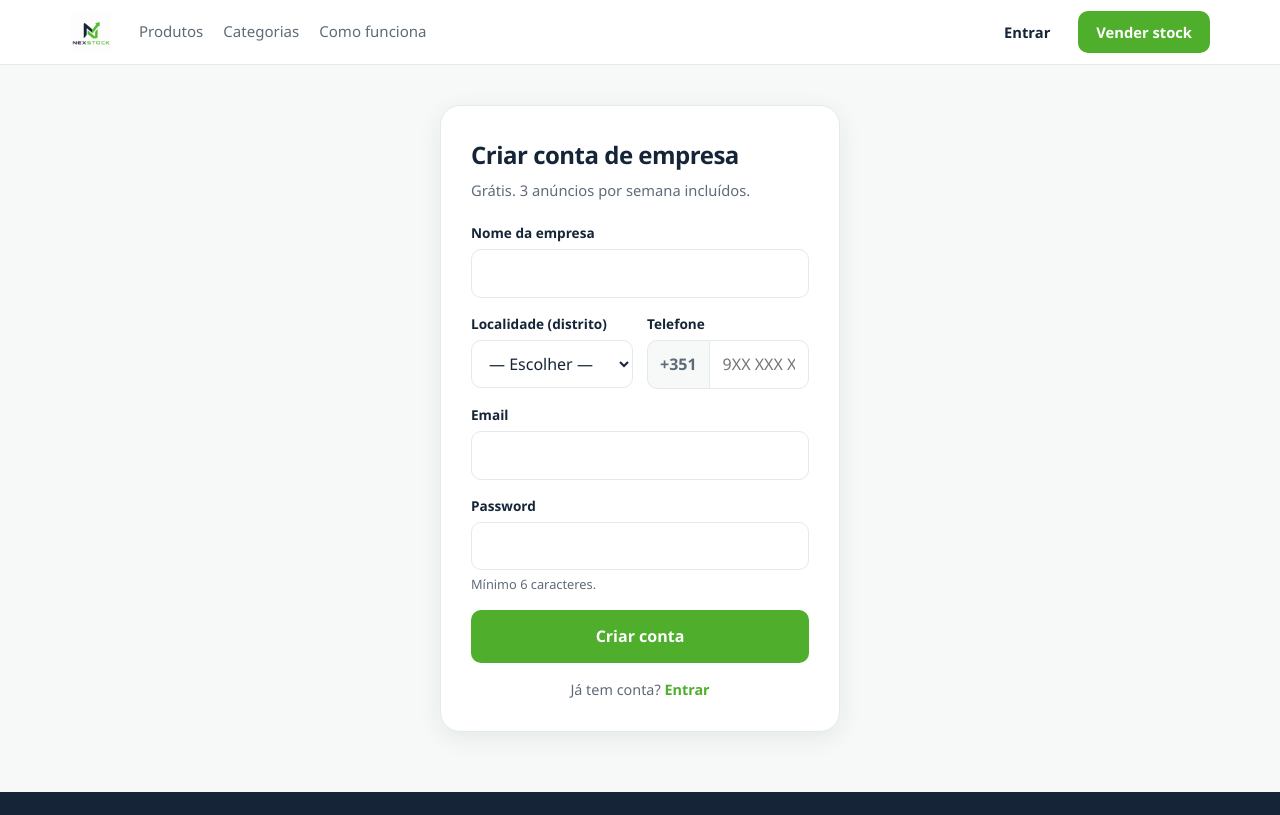
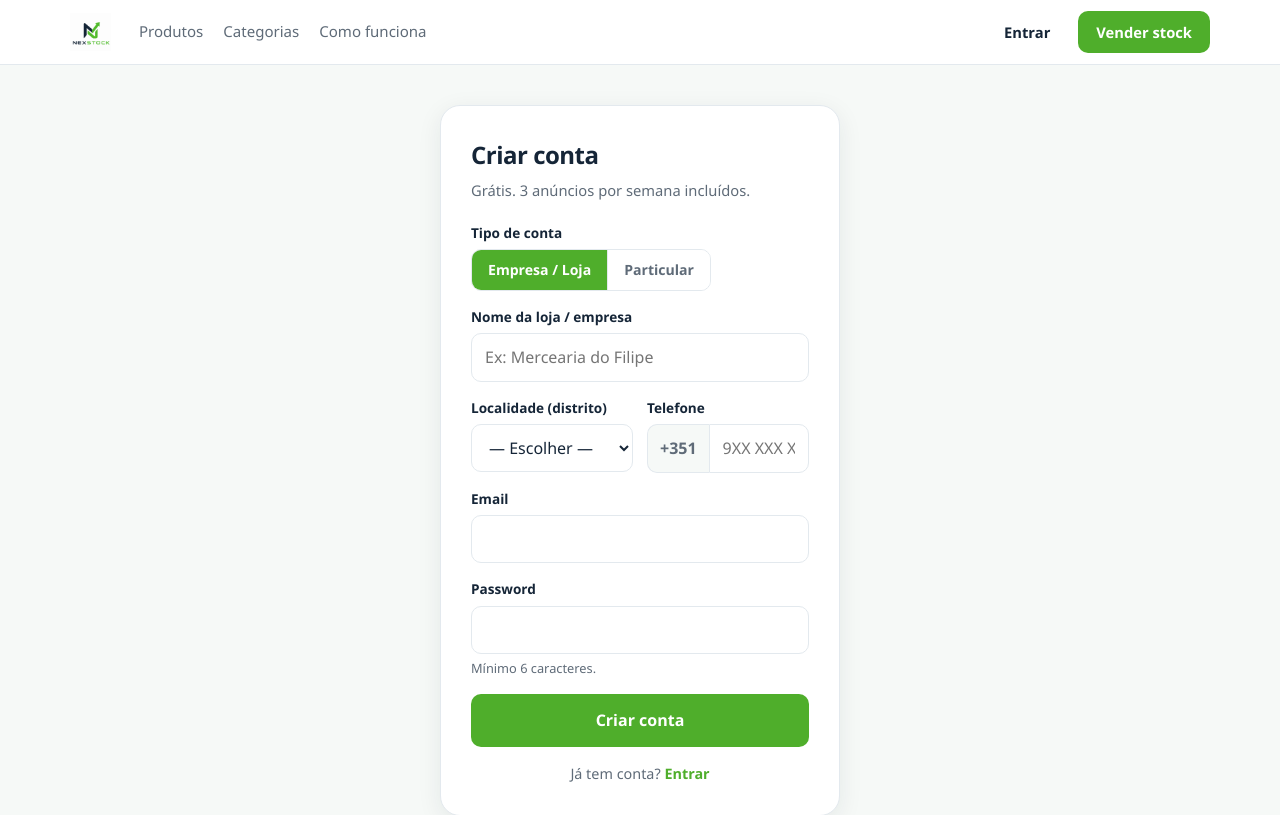
Before and after one commit to anirudhatalmale6-alt/sobra-platform, a React (Vite) app: page /registar in a window 1280 px wide. Shown: the top 815 px of the page. Built offline with nearby package versions, Linux system fonts and the light colour scheme.

Commit message:
Add account type (Empresa/Particular) with dynamic name label; migration adds profiles.account_type

```diff
--- a/src/index.css
+++ b/src/index.css
@@ -201,3 +201,9 @@ footer.site a:hover{color:#fff}
 .activity .ticker{margin-left:auto;color:#9fb0c2;white-space:nowrap;overflow:hidden;text-overflow:ellipsis;max-width:42%;animation:fadein .5s}
 @keyframes fadein{from{opacity:0}to{opacity:1}}
 @media(max-width:640px){.activity .ticker{display:none}.activity-in{gap:12px}}
+
+/* segmented toggle (account type) */
+.segmented{display:inline-flex;border:1px solid var(--line);border-radius:10px;overflow:hidden}
+.segmented button{padding:9px 16px;background:#fff;border:0;cursor:pointer;font-weight:600;color:var(--muted);font-size:.88rem;transition:.15s}
+.segmented button+button{border-left:1px solid var(--line)}
+.segmented button.on{background:var(--green);color:#fff}
--- a/src/lib/types.ts
+++ b/src/lib/types.ts
@@ -13,9 +13,12 @@ export const CONDITIONS: Condition[] = [
   "Liquidação",
 ];
 
+export type AccountType = "empresa" | "particular";
+
 export interface Profile {
   id: string;
   company_name: string;
+  account_type: AccountType;
   description: string | null;
   location: string | null;
   address: string | null;
--- a/src/pages/EditProfile.tsx
+++ b/src/pages/EditProfile.tsx
@@ -8,6 +8,7 @@ import PhoneInput from "../components/PhoneInput";
 export default function EditProfile() {
   const { user, profile, refreshProfile } = useAuth();
   const navigate = useNavigate();
+  const [accountType, setAccountType] = useState<"empresa" | "particular">("empresa");
   const [company, setCompany] = useState("");
   const [description, setDescription] = useState("");
   const [location, setLocation] = useState("");
@@ -20,6 +21,7 @@ export default function EditProfile() {
 
   useEffect(() => {
     if (profile) {
+      setAccountType(profile.account_type === "particular" ? "particular" : "empresa");
       setCompany(profile.company_name || "");
       setDescription(profile.description || "");
       setLocation(profile.location || "");
@@ -38,6 +40,7 @@ export default function EditProfile() {
     const { error } = await supabase.from("profiles").upsert({
       id: user.id,
       company_name: company,
+      account_type: accountType,
       description,
       location,
       address,
@@ -67,7 +70,18 @@ export default function EditProfile() {
 
         <form onSubmit={handleSubmit}>
           <div className="field">
-            <label>Nome da empresa</label>
+            <label>Tipo de conta</label>
+            <div className="segmented">
+              <button type="button" className={accountType === "empresa" ? "on" : ""} onClick={() => setAccountType("empresa")}>
+                Empresa / Loja
+              </button>
+              <button type="button" className={accountType === "particular" ? "on" : ""} onClick={() => setAccountType("particular")}>
+                Particular
+              </button>
+            </div>
+          </div>
+          <div className="field">
+            <label>{accountType === "empresa" ? "Nome da loja / empresa" : "Nome (pessoa)"}</label>
             <input value={company} onChange={(e) => setCompany(e.target.value)} required />
           </div>
           <div className="field">
--- a/src/pages/Register.tsx
+++ b/src/pages/Register.tsx
@@ -7,6 +7,7 @@ import PhoneInput from "../components/PhoneInput";
 
 export default function Register() {
   const { backendReady } = useAuth();
+  const [accountType, setAccountType] = useState<"empresa" | "particular">("empresa");
   const [company, setCompany] = useState("");
   const [location, setLocation] = useState("");
   const [phone, setPhone] = useState("");
@@ -33,7 +34,7 @@ export default function Register() {
     const { data, error: signErr } = await supabase.auth.signUp({
       email,
       password,
-      options: { data: { company_name: company } },
+      options: { data: { company_name: company, account_type: accountType } },
     });
 
     if (signErr) {
@@ -48,6 +49,7 @@ export default function Register() {
       await supabase.from("profiles").upsert({
         id: data.user.id,
         company_name: company,
+        account_type: accountType,
         location,
         phone,
       });
@@ -82,7 +84,7 @@ export default function Register() {
   return (
     <div className="auth-wrap">
       <div className="panel">
-        <h1>Criar conta de empresa</h1>
+        <h1>Criar conta</h1>
         <p className="sub">Grátis. 3 anúncios por semana incluídos.</p>
 
         {!backendReady && (
@@ -95,8 +97,20 @@ export default function Register() {
 
         <form onSubmit={handleSubmit}>
           <div className="field">
-            <label>Nome da empresa</label>
-            <input value={company} onChange={(e) => setCompany(e.target.value)} required />
+            <label>Tipo de conta</label>
+            <div className="segmented">
+              <button type="button" className={accountType === "empresa" ? "on" : ""} onClick={() => setAccountType("empresa")}>
+                Empresa / Loja
+              </button>
+              <button type="button" className={accountType === "particular" ? "on" : ""} onClick={() => setAccountType("particular")}>
+                Particular
+              </button>
+            </div>
+          </div>
+          <div className="field">
+            <label>{accountType === "empresa" ? "Nome da loja / empresa" : "Nome (pessoa)"}</label>
+            <input value={company} onChange={(e) => setCompany(e.target.value)} required
+              placeholder={accountType === "empresa" ? "Ex: Mercearia do Filipe" : "Ex: Filipe Dias"} />
           </div>
           <div className="row2">
             <div className="field">
```
Also changed, not shown: public/setup.html (+7 -2 lines), 1 other file (tests, documents, lock files or other folders).
